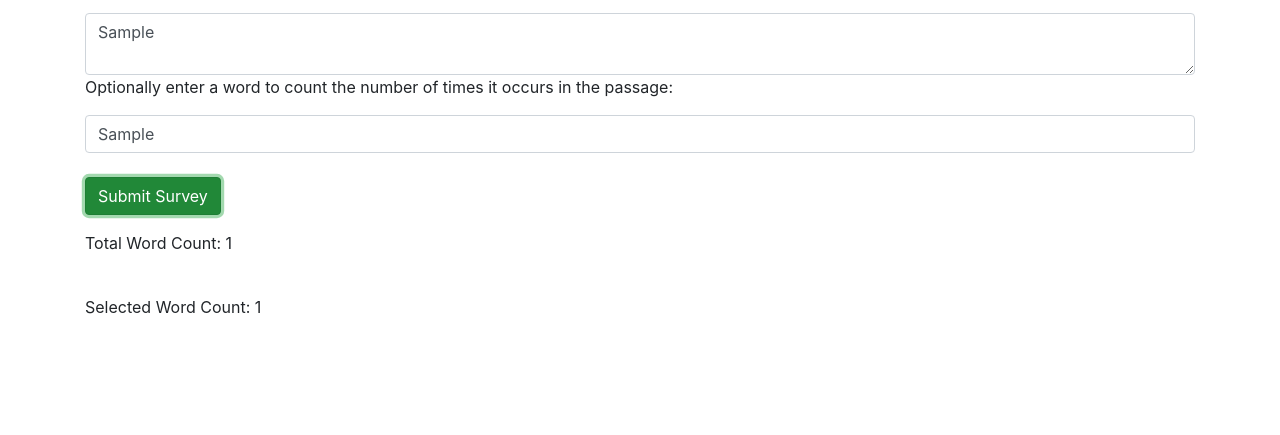
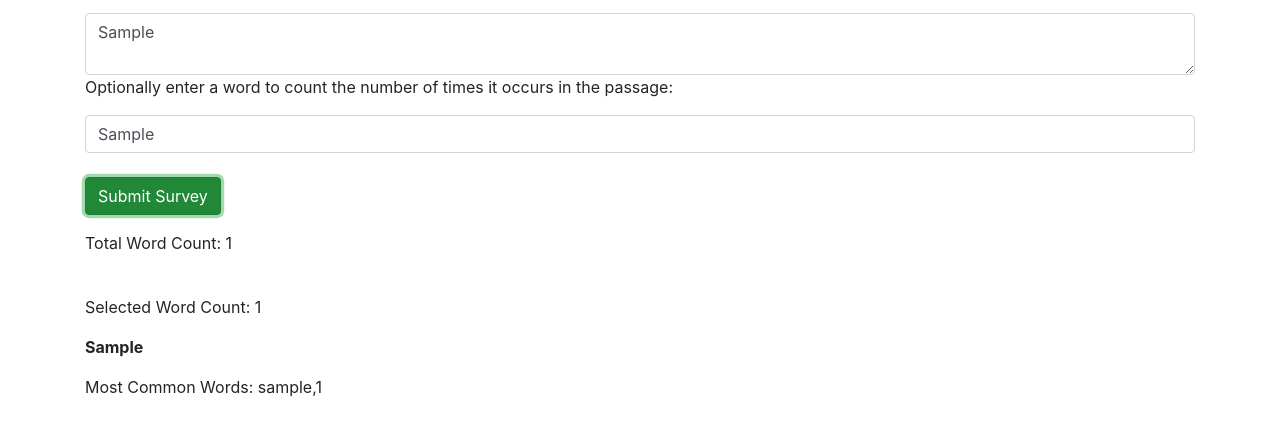
Before and after one commit to Bennyz2030/text-analyzer1, a plain HTML site: page index.html in a window 1280 px wide. Both pictures are taken after typing "Sample", "Sample" into the empty fields and a click on the button "Submit Survey". Shown: the part 73-508 px from the top of the page. Drawn offline with Linux system fonts and the light colour scheme.

Commit message:
WIP mostCommonWords UI
Co-authored-by: Emilio Gonzales <emiliog1184@gmail.com>

```diff
--- a/index.html
+++ b/index.html
@@ -24,6 +24,7 @@
   <br>
   <p>Selected Word Count: <span id="selected-count"></span></p>
   <span id="bolded-passage"></span>
+  <p>Most Common Words: <span id="common-words"></span></p>
 </div>
 
 </body>
--- a/js/scripts.js
+++ b/js/scripts.js
@@ -1,4 +1,57 @@
+// Utility Logic
+
+function NoInputtedWord(word, text) {
+  return ((text.trim().length === 0) || (word.trim().length === 0));
+}
+
+function topThree(word1, word2) {
+  if (word1[1] < word2[1]) {
+    return 1;
+  }
+  if (word1[1] > word2[1]) {
+    return -1;
+  }
+  return 0;
+}
+
+
 // Business Logic
+
+function mostCommonWords(text) {
+  let wordArray = text.split(" ");
+  let sortArray = [];
+  wordArray.forEach(function(word) {
+    let multipleWord = false;
+    sortArray.forEach(function(element) {
+      if (element.includes(word.toLowerCase())) {
+        multipleWord = true;
+      };
+    });
+    if (!multipleWord) {
+      sortArray.push([word.toLowerCase(), numberOfOccurrencesInText(word, text)]);
+    };
+  });
+  sortArray.sort(topThree);
+  return sortArray.slice(0, 3);
+}
+
+// function mostCommonWords(text) {
+//   const array = text.split(" ");
+//   // sortArray = array.sort();
+//   let count = 0;
+//   finalCount = [];
+
+//   array.forEach(function(word) {
+//     finalCount.forEach(function(element) {
+//     if (element.includes(word)) {
+//       count++;
+//     } else {
+//       finalCount.push(element);
+//     }
+//   })
+//   finalCount.push(element+ " " + count);
+//   })
+// }
 
 function wordCounter(text) {
   if (text.trim().length === 0)  {
@@ -15,7 +68,7 @@ function wordCounter(text) {
 }
 
 function numberOfOccurrencesInText(word, text) {
-  if ((text.trim().length === 0) || (word.trim().length === 0)) {
+  if (NoInputtedWord(word, text)) {
     return 0;
   }
   const wordArray = text.split(" ");
@@ -30,6 +83,22 @@ function numberOfOccurrencesInText(word, text) {
 
 // UI Logic
 
+function boldPassage(word, text) {
+  let htmlString = "<p>";
+  let textArray = text.split(" ");
+  textArray.forEach(function(element, index) {
+    if (word === element) {
+      htmlString = htmlString.concat("<b>" + element + "</b>");
+    } else {
+      htmlString = htmlString.concat(element);
+    }
+    if (index !== (textArray.length - 1)) {
+      htmlString = htmlString.concat(" ");
+    }
+  });
+  return htmlString + "</p>";
+}
+
 $(document).ready(function(){
   $("form#word-counter").submit(function(event){
     event.preventDefault();
@@ -39,5 +108,7 @@ $(document).ready(function(){
     const occurrencesOfWord = numberOfOccurrencesInText(word, passage);
     $("#total-count").html(wordCount);
     $("#selected-count").html(occurrencesOfWord);
+    $("#bolded-passage").html(boldPassage(word, passage));
+    $("#common-words").html(mostCommonWords(passage, word));
   });
 });
```
Also changed, not shown: 1 other file.
